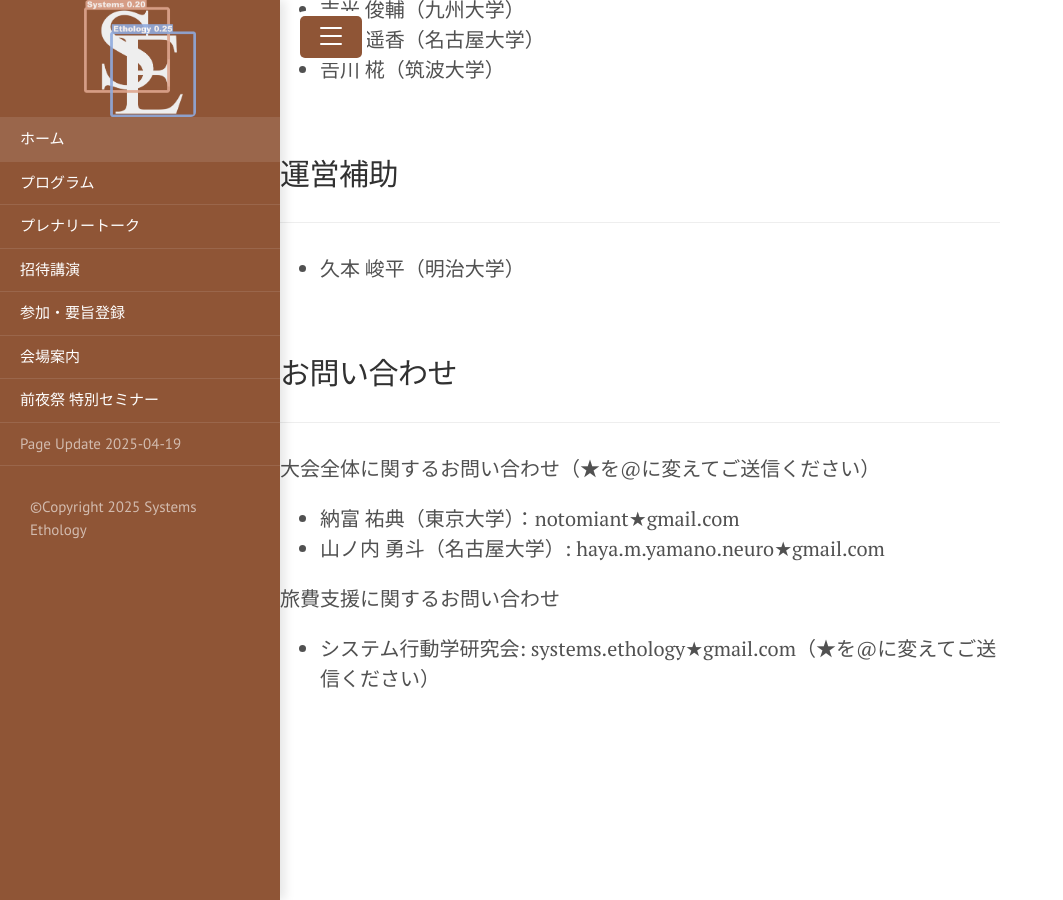
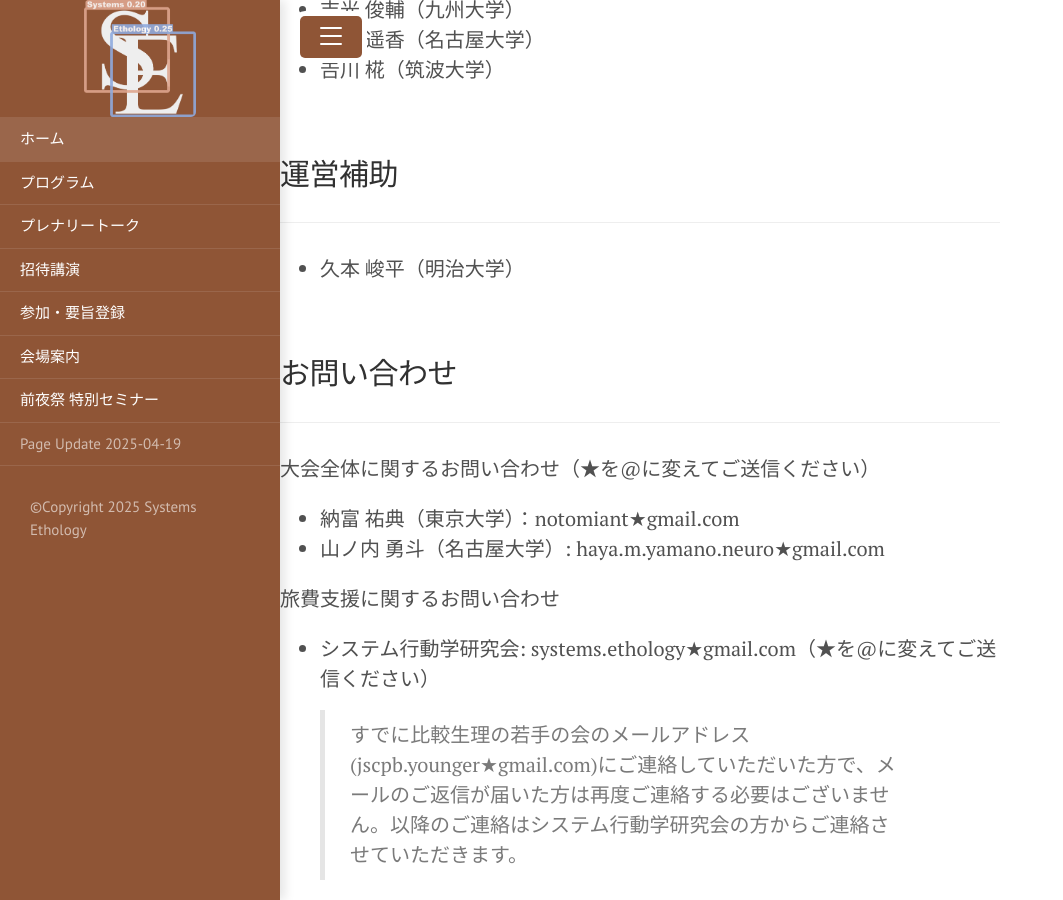
Before and after one commit to SystemsEthology/website, a Jekyll site: the page built from event_01/conference01_home.md, in a window 1280 px wide and 900 px high, scrolled down 6176 px. Shown: the whole window, without its empty margins (0-1063 px from the left). Built offline with Jekyll 4.4.1, drawn with Linux system fonts in a browser that asks for light colours.

Commit message:
Update conference01_home.md

```diff
--- a/event_01/conference01_home.md
+++ b/event_01/conference01_home.md
@@ -182,3 +182,4 @@ title: Home
 
 旅費支援に関するお問い合わせ
 - システム行動学研究会: systems.ethology★gmail.com（★を@に変えてご送信ください）
+> すでに比較生理の若手の会のメールアドレス(jscpb.younger★gmail.com)にご連絡していただいた方で、メールのご返信が届いた方は再度ご連絡する必要はございません。以降のご連絡はシステム行動学研究会の方からご連絡させていただきます。
```
